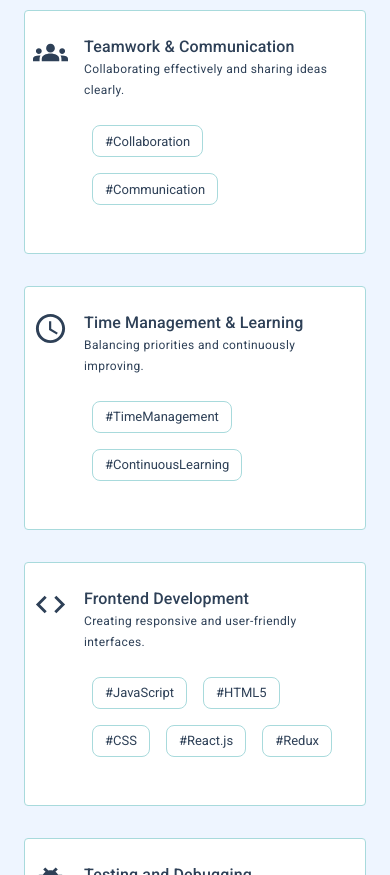
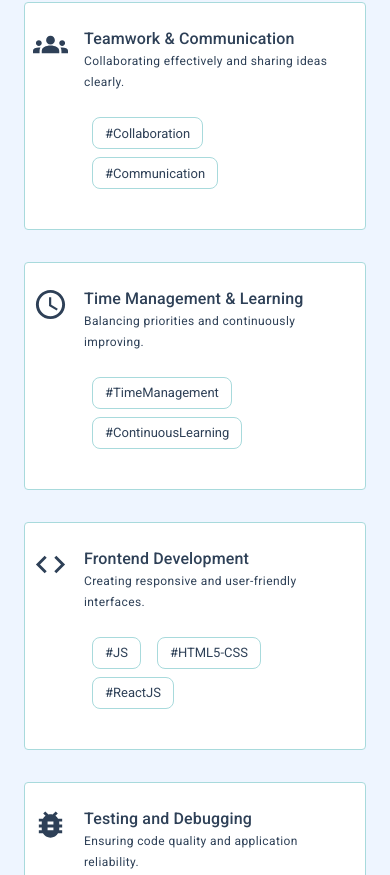
Before and after one commit to b-akanksha/hello-world-2, a React (Vite) app: page / in a window 390 px wide. Shown: the part 1529-2404 px from the top of the page. Built offline with nearby package versions, Linux system fonts and the light colour scheme.

Commit message:
chore: refactored css for responsiveness

```diff
--- a/src/components/AboutMe/AboutMe.jsx
+++ b/src/components/AboutMe/AboutMe.jsx
@@ -32,7 +32,7 @@ const useStyle = (theme) => ({
     marginY: 2,
   },
   metaBox: {
-    width: { xs: "100%", md: "100%", lg: "50%" },
+    width: { xs: "100%", sm: "50%", md: "50%", lg: "50%" },
     marginY: 1,
   },
   metaInfo: {
@@ -74,8 +74,7 @@ const useStyle = (theme) => ({
     marginX: 1,
     marginY: 2,
     padding: 1,
-    width: { xs: "100%", md: "30%" },
-
+    width: { xs: "100%", sm: "45%", md: "29%", lg: "30%" },
     "&:hover": {
       background: colors[theme].section.hover,
     },
@@ -89,7 +88,8 @@ const useStyle = (theme) => ({
     background: colors[theme].section.color,
     border: `1px solid ${colors[theme].border}`,
     borderRadius: 2,
-    margin: 1,
+    marginX: 1,
+    marginTop: 1,
     color: colors[theme].text.primary,
   },
 });
@@ -125,7 +125,7 @@ function AboutMe() {
       skill: "Frontend Development",
       description: "Creating responsive and user-friendly interfaces.",
       icon: <CodeIcon sx={classes.icon} fontSize="large" />,
-      skills: ["JavaScript", "HTML5", "CSS", "React.js", "Redux"],
+      skills: ["JS", "HTML5-CSS", "ReactJS"],
     },
     {
       skill: "Testing and Debugging",
--- a/src/components/RecentWork/RecentWork.jsx
+++ b/src/components/RecentWork/RecentWork.jsx
@@ -15,11 +15,11 @@ const useStyle = (theme) => ({
     flexWrap: "wrap",
   },
   work: {
-    width: { sm: "100%", md: "40%", lg: "30%" },
+    width: { sm: "100%", sm: "45%", md: "45%", lg: "30%" },
     background: colors[theme].section.color,
     border: `1px solid ${colors[theme].border}`,
     borderRadius: 1,
-    marginX: { xs: 0, md: 1 },
+    marginX: { xs: 0, sm: 1, md: 1 },
     marginY: 2,
     padding: 1,
     "&:hover": {
```
